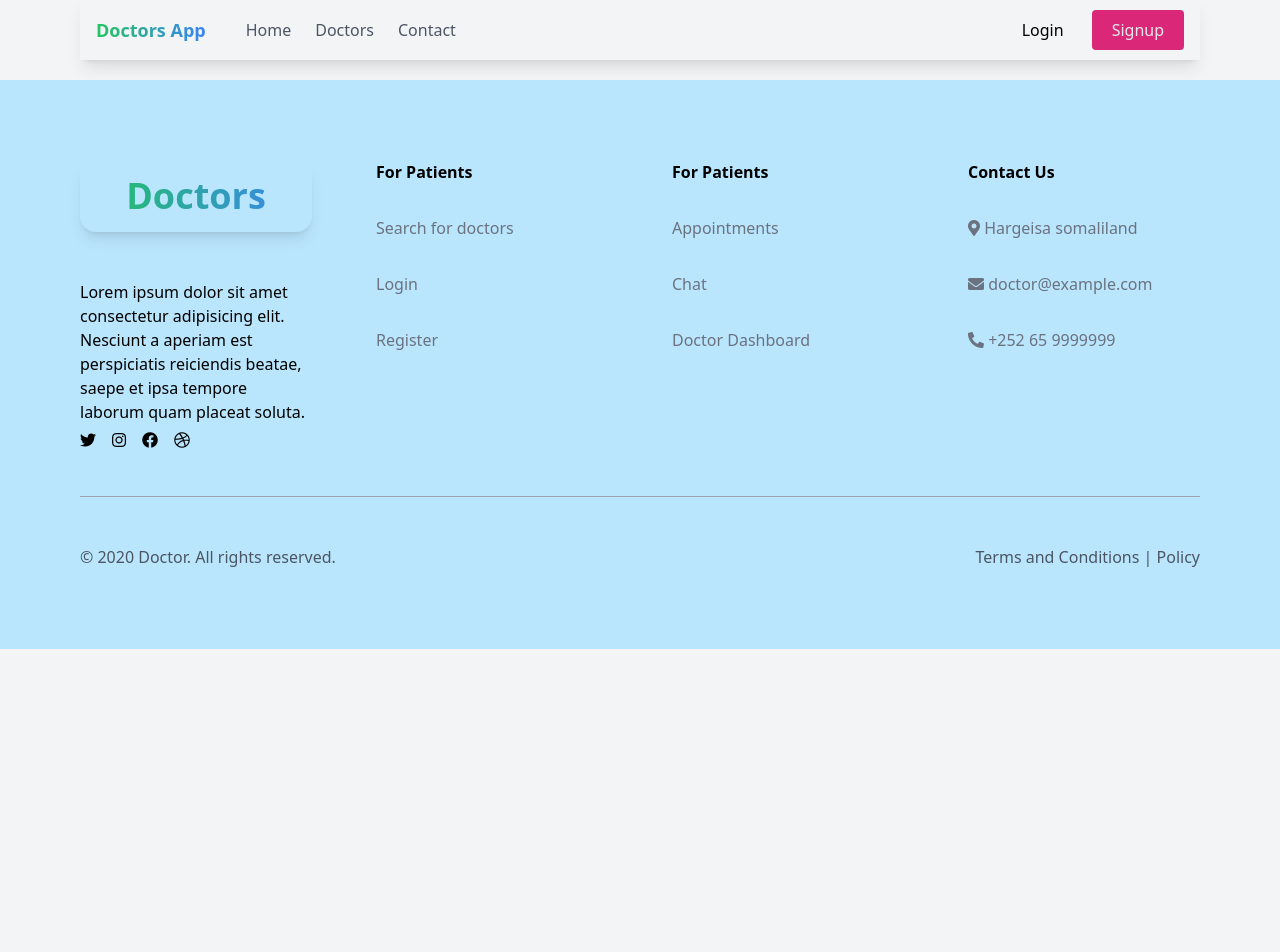
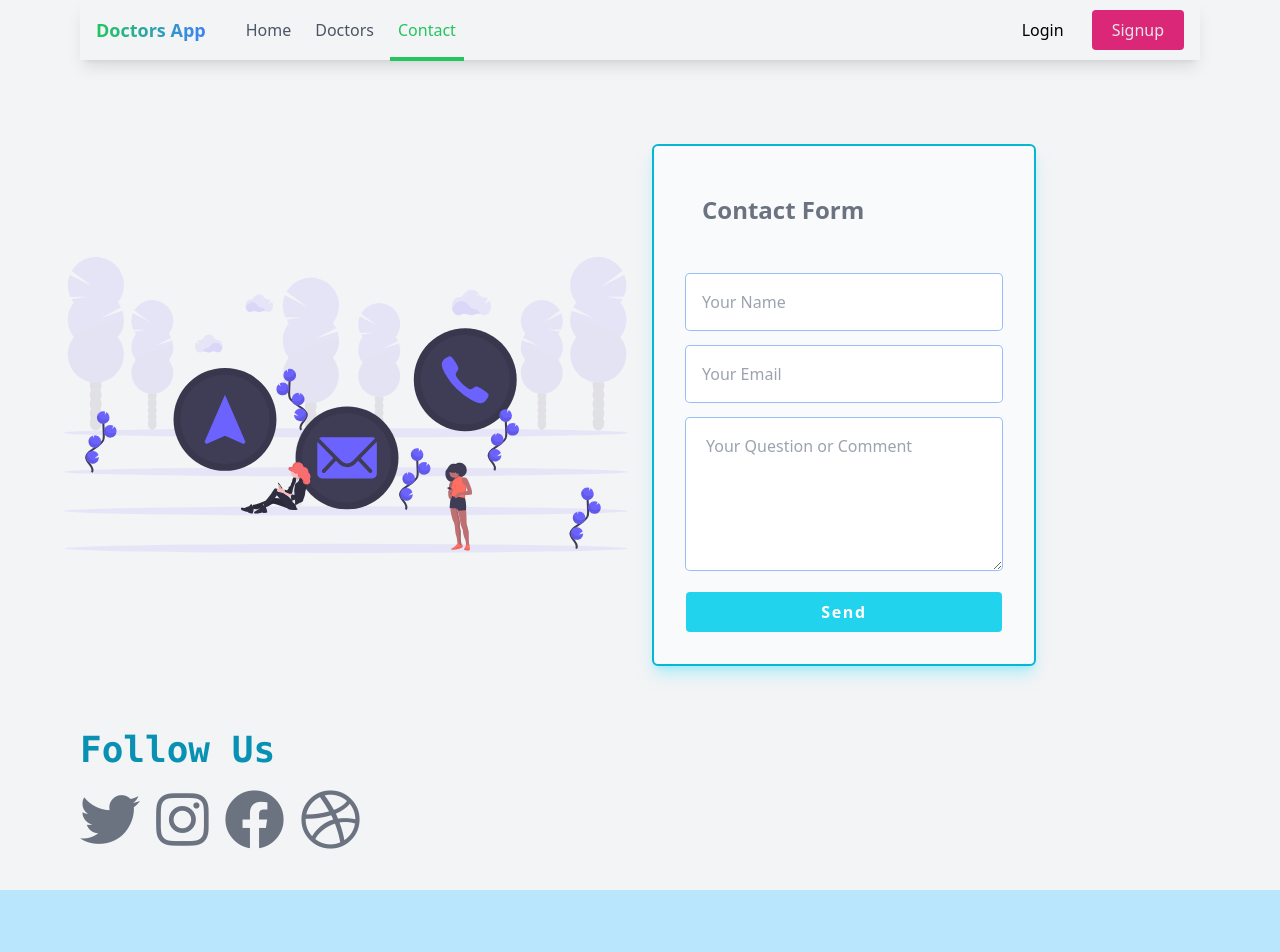
Before and after one commit to tiigsi-bootcamp/doctors-app, a Vue app: page /contact in a window 1280 px wide. Shown: the top 952 px of the page. Before the commit the page ends 800 px from the top, so only its background shows below. Built offline with nearby package versions, Linux system fonts and the light colour scheme.

Commit message:
Contact Form

```diff
--- a/src/App.vue
+++ b/src/App.vue
@@ -13,7 +13,7 @@ import Footer from './components/Footer.vue';
   <div class="py-10"></div>
 
   <RouterView />
-  <Footer/>
+  <Footer />
 
   <!-- Footer will go here -->
 </template>
--- a/src/main.ts
+++ b/src/main.ts
@@ -5,6 +5,7 @@ import App from './App.vue';
 import Login from './pages/Login.vue';
 import Doctors from './pages/Doctors.vue';
 import Home from './pages/Home.vue';
+import Contact from './pages/Contact.vue'
 import Signup from './pages/Signup.vue';
 
 import './style.css';
@@ -14,6 +15,7 @@ const router = createRouter({
     { path: '/', component: Home },
     { path: '/login', component: Login },
     { path: '/doctors', component: Doctors },
+    { path: '/contact', component: Contact },
     { path: '/signup', component: Signup },
   ],
   history: createWebHistory(),
--- /dev/null
+++ b/src/pages/Contact.vue
@@ -0,0 +1,61 @@
+<script setup lang="ts">
+</script>
+
+<template>
+<div class="flex  md:space-x-6  px-5 md:px-16 py-16 items-center">
+    <div class="hidden md:block flex-1">
+      <img class=" object-cover" src="/images/contact.svg" alt="" />
+    </div>
+
+    <div class="flex-1">
+      <div
+        class="
+          bg-gray-50
+          rounded-md
+          shadow-lg shadow-cyan-300/50
+          block
+          max-w-96
+          p-8
+          border-2 border-cyan-500
+        "
+      >
+        <h1 class="font-semibold text-2xl text-gray-500 p-4">Contact Form</h1>
+
+        <form
+          class="md:mt-8 flex flex-col space-y-4"
+        >
+          <div>
+            <input
+              class="outline-none w-full p-4 rounded ring-1 focus:ring"
+              placeholder="Your Name"
+              type="email"
+            />
+          </div>
+
+          <div>
+            <input
+              class="outline-none w-full p-4 rounded ring-1 focus:ring"
+              placeholder="Your Email"
+              type="password"
+            />
+          </div>
+          <div>
+           <textarea class="w-full outline-none py-4 ring-1 focus:ring rounded px-5" placeholder="Your Question or Comment" cols="30" rows="5"></textarea>
+          </div>
+            <button  class="w-full text-white button-form">
+              Send
+            </button>
+        </form>
+      </div>
+    </div>
+  </div>
+  <div class=" flex flex-col space-y-5 items-center md:items-start pb-10 px-5 md:px-20" >
+      <h1 class="text-4xl font-semibold font-mono text-cyan-600">Follow Us</h1>
+      <div class="flex space-x-4">
+          <i class="fab fa-twitter text-6xl text-gray-500 cursor-pointer hover:text-cyan-500 hover:scale-110"></i>
+          <i class="fab fa-instagram text-6xl text-gray-500 cursor-pointer hover:text-cyan-500 hover:scale-110"></i>
+          <i class="fab fa-facebook text-6xl text-gray-500 cursor-pointer hover:text-cyan-500 hover:scale-110"></i>
+          <i class="fab fa-dribbble text-6xl text-gray-500 cursor-pointer hover:text-cyan-500 hover:scale-110"></i>
+      </div>
+  </div>
+</template>
```
Also changed, not shown: public/images/contact.svg (added).
